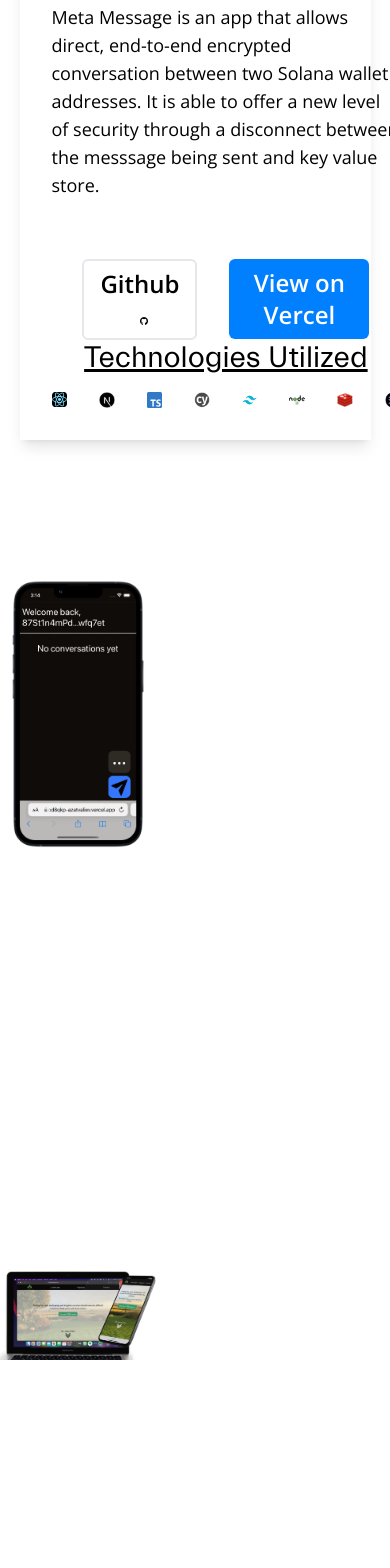
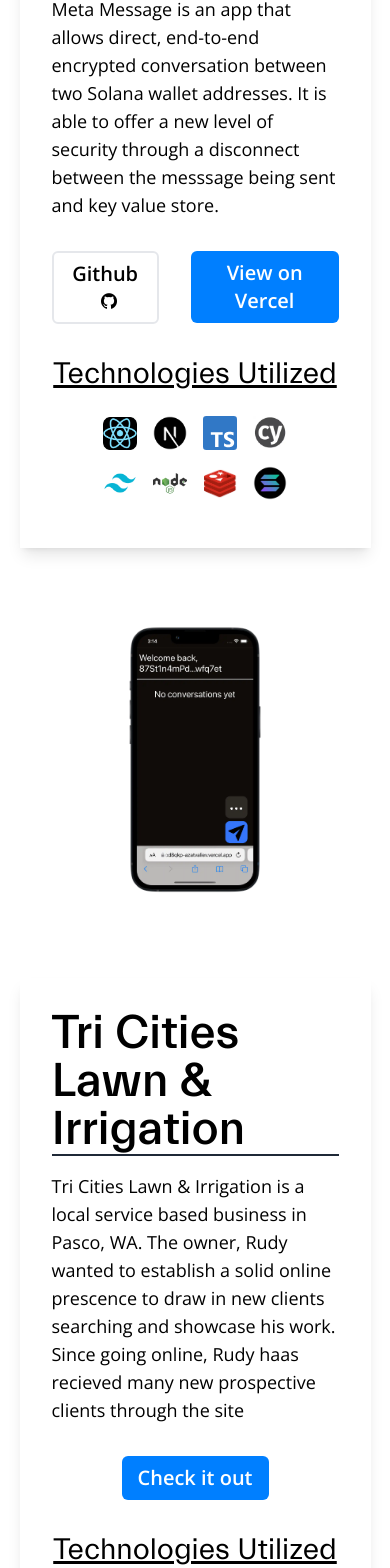
Before and after one commit to azvaliev/valiev-dev-next, a Next.js app: page /projects in a window 390 px wide. Shown: the part 395-1963 px from the top of the page. Built offline with nearby package versions, Linux system fonts and the light colour scheme.

Commit message:
Basic project section operational

```diff
--- a/components/Showcase/Project.tsx
+++ b/components/Showcase/Project.tsx
@@ -1,6 +1,8 @@
 import Image from "next/image";
 import { Icon } from "../Timeline/TimelineData";
-
+import { Mobile } from "../../pages/_app"
+import { useContext } from "react";
+import TechIconDisplay from "../TechIconDisplay";
 
 export interface projectData {
 	title: string;
@@ -34,14 +36,16 @@
 	key
 }: projectProps) => {
 
+	const isMobile = useContext(Mobile);
+
 	return (
-		<div className="flex flex-col sm:flex-row max-w-[100vw] py-4 overflow-hidden" key={key}>
-			{left &&
-				<div className={`relative transition-all hover:scale-110 hover:translate-x-2 ${mobileImg ? "h-[65vh] w-[40vw]": " h-[70vh] w-[40vw]"}`}>
+		<div className="flex flex-col sm:flex-row max-w-[100vw] pt-2 sm:py-4 overflow-hidden" key={key}>
+			{left && !isMobile ?
+				<div className={`relative mx-auto transition-all hover:scale-110 hover:translate-x-2 ${mobileImg ? "h-[65vh] w-[40vw]": " h-[70vh] w-[40vw]"}`}>
 					<Image src={mockup} alt={alt} layout="fill" objectFit="contain" priority={preload}/>
 				</div>
-			}
-			<div className="flex flex-wrap flex-col mx-auto sm:ml-4 w-[90vw] sm:max-w-[75vw] max-h-[75vh] shadow-lg p-8">
+			: null }
+			<div className="flex flex-wrap flex-col mx-auto sm:ml-4 w-[90vw] sm:max-w-[75vw] max-h-[95vh] sm:max-h-[75vh] shadow-lg p-8">
 				<h2 className="text-5xl textcenter everett-medium border-b-2 border-gray-800">
 					{title}
 				</h2>
@@ -49,35 +53,31 @@
 				<div className="flex flex-row mx-auto mt-4">
 					{github &&
 						<a href={github} target="_blank" rel="noopener" className="flex flex-row hover:filter hover:invert">
-								<button className="border-2 border-gray px-4 py-[0.4rem] rounded-md text-2xl md:text-3xl lg:text-4xl text-black font-bold scale-100 transition-all hover:bg-[#948D7E] hover:border-0 hover:text-black hover:scale-110 ">
+								<button className="border-2 border-gray px-4 py-[0.4rem] rounded-md text-xl sm:text-2xl md:text-3xl lg:text-4xl text-black font-bold scale-100 transition-all hover:bg-[#948D7E] hover:border-0 hover:text-black hover:scale-110 ">
 									Github
-								<div className="relative inline-flex left-2 mr-2 w-[2vw] h-[2vw]">
+								<div className="relative inline-flex left-2 mr-2 w-[4vw] h-[4vw] sm:w-[2vw] sm:h-[2vw]">
 									<Image src="/img/techicons/github.png" alt="Github" layout="fill" objectFit="contain" priority={preload} />
 								</div>
 								</button>
 						</a>}
 					{link &&
 					<a href={link} target="_blank" rel="noopener" className={github && "ml-8"}>
-						<button className="bg-azure px-4 py-2 rounded-md text-2xl md:text-3xl lg:text-4xl text-white font-bold scale-100 transition-transform hover:scale-110">
+						<button className="bg-azure px-4 py-2 rounded-md text-xl sm:text-2xl md:text-3xl lg:text-4xl text-white font-bold scale-100 transition-transform hover:scale-110">
 							{buttonText}
 						</button>
 					</a>
 					}
 				</div>
-				<h3 className="text-3xl mx-auto mt-auto mb-4 everett underline">Technologies Utilized</h3>
-					<div className="flex flex-row ">
-						{icons.map((icon, idx) =>
-							<div className={`relative w-[4vw] h-[4vw] ${idx === 0 ? 'ml-auto mr-4' : idx === icons.length-1 ? 'mr-auto ml-4' : 'mx-4'}`} key={idx}>
-								<Image src={icon.img} alt={icon.alt} layout="fill" objectFit="contain" priority={preload}/>
-							</div>
-							)}
-					</div>
+				<h3 className="text-3xl mx-auto mt-8 mb-0 sm:mt-auto sm:mb-4 everett underline">Technologies Utilized</h3>
+				<div className="flex flex-wrap mx-auto w-fit mt-2 mb-4 max-w-[50vw] sm:max-w-[20vw] lg:max-w-[15vw] ">
+					<TechIconDisplay icons={icons} />
+				</div>
 			</div>
-			{!left &&
-				<div className={`relative transition-all hover:scale-110 ${mobileImg ? "h-[65vh] w-[40vw]": " h-[70vh] w-[40vw]"}`}>
+			{!left || isMobile ?
+				<div className={`relative mx-auto transition-all hover:scale-110 ${mobileImg ? "h-[50vh] sm:h-[65vh] w-[40vw]": "w-[80vw] h-[35vh] mt-[6vh] sm:mt-0 sm:h-[70vh] sm:w-[40vw]"}`}>
 					<Image src={mockup} alt={alt} layout="fill" objectFit="contain" priority={preload}/>
 				</div>
-			}
+			: null }
 
 		</div>
 	);
--- a/components/Showcase/ProjectValues.ts
+++ b/components/Showcase/ProjectValues.ts
@@ -19,21 +19,20 @@
 	{
 		title: "Tri Cities Lawn & Irrigation",
 		description: `Tri Cities Lawn & Irrigation is a local service based business in Pasco, WA. The owner,
-		Rudy wanted to establish a cleaner online prescence to draw in local potential clients searching and showcase his work.
-		Within a few days of going online, Rudy had recieved several new high ticket prospective clients through the site and
-		it continues to perform.`,
+		Rudy wanted to establish a solid online prescence to draw in new clients searching and showcase his work.
+		Since going online, Rudy haas recieved many new prospective clients through the site`,
 		mockup: "/portfolio/tclawnirrigation.webp",
 		alt: "Tri Cities Lawn & Irrigaton",
 		buttonText: "Check it out",
 		link: "https://tclawnirrigation.com",
-		icons: [icons.react, icons.html, icons.css, icons.js, icons.aws],
+		icons: [icons.react, icons.css, icons.js, icons.aws],
 		left: true,
 	},
 	{
 		title: "Enhanced CEO",
 		description: `Enhanced CEO is website to offer my coaching services with productivity & cognitive enhancement.
-						After helping out my friends with supplement stacks for everything from hangovers and presentation days
-						to exams and hearing all the good feedback, I decided to launch this as a service.`,
+						After helping out many colleagues with supplement stacks for everything from hangovers and presentations
+						to exams, I decided to launch this as a service.`,
 		mockup: "/portfolio/enhancedceo.webp",
 		alt: "Enhanced CEO Coaching Website",
 		buttonText: "Check it out",
@@ -43,9 +42,9 @@
 	},
 	{
 		title: "Python Call Spread Analysis",
-		description: `Algorithmic trading remains all the talk, and for good reason. This side project of mine works with the TD
-					Ameritrade API to retrieve data about option spreads for a given stock and provide strategies based on target price & other factor.
-					I plan on combining a more complete version of this with an automated DCF (Discounted Cash Flow) app I am also writing`,
+		description: `Algorithmic trading remains all the talk, and for good reason. This project works with the TD
+					Ameritrade API to retrieve data about option spreads for a given stock and provides strategies.
+					I plan on combining a later version of this with an automated DCF app I am also developing`,
 		mockup: "/portfolio/spreads.webp",
 		alt: "Options call spread analysis in Python",
 		github: "https://github.com/azvaliev/spreadanalysis",
--- /dev/null
+++ b/components/TechIconDisplay.tsx
@@ -0,0 +1,22 @@
+import Image from "next/image";
+import { Icon } from "./Timeline/TimelineData";
+
+const TechIconDisplay = ({icons} : {icons: Array<Icon>}) => {
+	return (
+		<>
+			{icons.map((icon, idx) =>
+				<div
+					key={idx} title={icon.alt}
+					className={`relative mt-4 h-[8.75vw] w-[8.75vw] md:h-[3.5vw] md:w-[3.5vw] lg:h-[2.5vw] lg:w-[2.5vw] mx-2 px-auto
+						${[0,4].includes(idx) && "ml-auto "}
+						${[3,7].includes(idx) && "mr-auto "}
+						${icons.length === 6 ? idx === 4 ? " ml-auto" : idx === 5 ? " mr-auto" : null : null}
+						`}>
+					<Image src={icon.img} alt={icon.alt} layout="fill" objectFit="contain" priority={icon.priority}/>
+				</div>
+			)}
+		</>
+	)
+}
+
+export default TechIconDisplay;
--- a/components/Timeline/Timeline.tsx
+++ b/components/Timeline/Timeline.tsx
@@ -29,7 +29,6 @@
 								// internalLink={data.internalLink}
 								icons={data.icons}
 								pos={data.pos}
-								isMobile={isMobile}
 								left />
 						)}
 					</div>
@@ -50,7 +49,6 @@
 							// internalLink={data.internalLink}
 							icons={data.icons}
 							pos={idx === 0 ? "0" : standardPos}
-							isMobile={isMobile}
 							/>
 					) : (
 						TimelineData.filter(data => !data.left)
@@ -66,7 +64,6 @@
 								// internalLink={data.internalLink}
 								icons={data.icons}
 								pos={data.pos}
-								isMobile={isMobile}
 								/>
 						))
 					}
--- a/components/Timeline/TimelineItem.tsx
+++ b/components/Timeline/TimelineItem.tsx
@@ -1,14 +1,10 @@
 import Image from 'next/image';
 import { TimelinePoint } from "./TimelineData";
 import { Main, TimelineBubble, ViewWorkButton } from "./StyledTimeline";
+import TechIconDisplay from "../TechIconDisplay";
 import Link from 'next/link';
 
-interface Props extends TimelinePoint {
-	isMobile: boolean
-}
-
 const TimelineItem = ({
-	isMobile,
 	title,
 	description,
 	date,
@@ -19,7 +15,7 @@
 	buttonLink,
 	internalLink,
 	icons
-} : Props) => {
+} : TimelinePoint) => {
 
 	return (
 		<div className={`flex flex-row `} style={{marginTop: pos}}>
@@ -47,17 +43,7 @@
 					</a>
 				}
 				<div className="flex flex-wrap mx-auto w-fit mt-2 mb-4 max-w-[50vw] sm:max-w-[20vw] lg:max-w-[15vw]">
-					{icons.map((icon, idx) =>
-						<div
-							key={idx} title={icon.alt}
-							className={`relative mt-4 h-[8.75vw] w-[8.75vw] md:h-[3.5vw] md:w-[3.5vw] lg:h-[2.5vw] lg:w-[2.5vw] mx-2 px-auto
-								${[0,4].includes(idx) && "ml-auto "}
-								${[3,7].includes(idx) && "mr-auto "}
-								${icons.length === 6 ? idx === 4 ? " ml-auto" : idx === 5 ? " mr-auto" : null : null}
-								`}>
-							<Image src={icon.img} alt={icon.alt} layout="fill" objectFit="contain" priority={icon.priority}/>
-						</div>
-					)}
+					<TechIconDisplay icons={icons}/>
 				</div>
 			</Main>
 			{left && <div className="flex flex-col">
```
